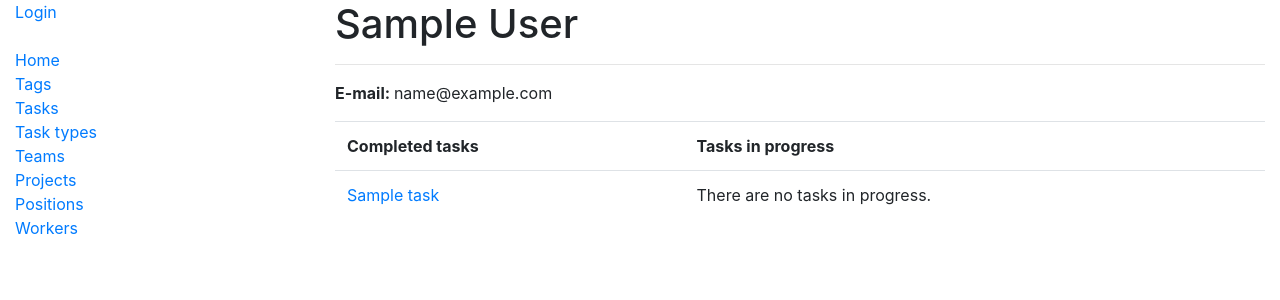
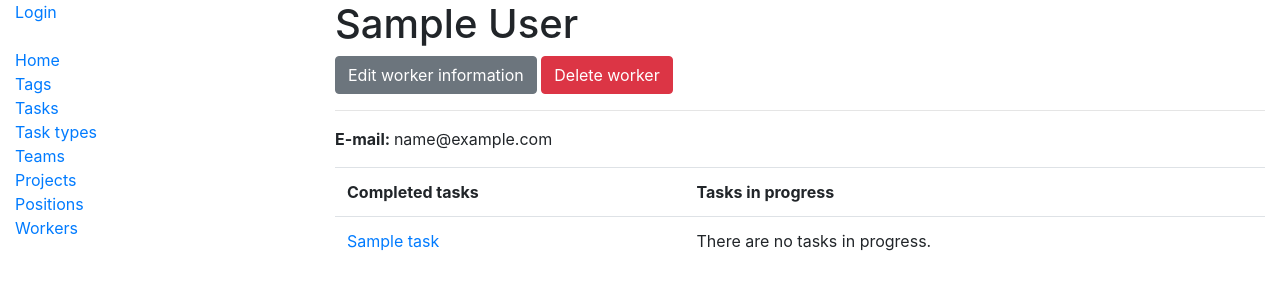
Before and after one commit to ShcherbynaSv/it_company_task_manager, a Django app: page /tasks/workers/1/ in a window 1280 px wide. Shown: the top 300 px of the page. Run offline with Django 5.2, Linux system fonts and the light colour scheme; tables that the repository leaves empty hold one stand-in row (values such as "Sample post").

Commit message:
Add features to create, update and delete workers

```diff
--- a/tasks/urls.py
+++ b/tasks/urls.py
@@ -24,7 +24,10 @@ from tasks.views import (
     ProjectUpdateView,
     ProjectDeleteView,
     WorkerListView,
+    WorkerCreateView,
     WorkerDetailView,
+    WorkerUpdateView,
+    WorkerDeleteView,
     TaskListView,
     TaskDetailView
 )
@@ -101,10 +104,21 @@ urlpatterns = [
         name="project-delete"
     ),
     path("workers/", WorkerListView.as_view(), name="worker-list"),
+    path("workers/create/", WorkerCreateView.as_view(), name="worker-create"),
     path(
         "workers/<int:pk>/",
         WorkerDetailView.as_view(),
         name="worker-detail"
+    ),
+    path(
+        "workers/<int:pk>/update/",
+        WorkerUpdateView.as_view(),
+        name="worker-update"
+    ),
+    path(
+        "workers/<int:pk>/delete/",
+        WorkerDeleteView.as_view(),
+        name="worker-delete"
     ),
     path("tasks/", TaskListView.as_view(), name="task-list"),
     path("tasks/<int:pk>/", TaskDetailView.as_view(), name="task-detail"),
--- a/tasks/views.py
+++ b/tasks/views.py
@@ -4,6 +4,7 @@ from django.shortcuts import render
 from django.urls import reverse_lazy
 from django.views import generic
 
+from .forms import WorkerCreationForm, WorkerUpdateForm
 from .models import Tag, Task, TaskType, Team, Project, Position, Worker
 
 
@@ -192,6 +193,13 @@ class WorkerListView(generic.ListView):
         return context
 
 
+class WorkerCreateView(LoginRequiredMixin, generic.CreateView):
+    model = Worker
+    form_class = WorkerCreationForm
+    template_name = "tasks/worker_form.html"
+    success_url = reverse_lazy("tasks:worker-list")
+
+
 class WorkerDetailView(generic.DetailView):
     model = Worker
 
@@ -214,6 +222,24 @@ class WorkerDetailView(generic.DetailView):
             .select_related("position", "team")
             .prefetch_related("tasks")
         )
+
+
+class WorkerUpdateView(LoginRequiredMixin, generic.UpdateView):
+    model = Worker
+    form_class = WorkerUpdateForm
+    template_name = template_name = "tasks/worker_form.html"
+
+    def get_success_url(self):
+        return reverse_lazy(
+            "tasks:worker-detail",
+            kwargs={"pk": self.object.pk}
+        )
+
+
+class WorkerDeleteView(LoginRequiredMixin, generic.DeleteView):
+    model = Worker
+    template_name = "tasks/confirm_delete_worker.html"
+    success_url = reverse_lazy("tasks:worker-list")
 
 
 class TaskListView(generic.ListView):
--- a/templates/tasks/worker_detail.html
+++ b/templates/tasks/worker_detail.html
@@ -2,6 +2,8 @@
 
 {% block content %}
   <h1>{{ object.first_name }} {{ object.last_name }}</h1>
+  <a class="btn btn-secondary" href="{% url 'tasks:worker-update' object.id %}">Edit worker information</a>
+  <a class="btn btn-danger" href="{% url 'tasks:worker-delete' object.id %}">Delete worker</a>
   <hr>
   {% if object.email %}
     <p><strong>E-mail: </strong> {{ object.email }}</p>
--- /dev/null
+++ b/templates/tasks/worker_form.html
@@ -0,0 +1,6 @@
+{% extends "base.html" %}
+
+{% block content %}
+  <h1>{{ object|yesno:"Update, Create" }} Worker</h1>
+  {% include "includes/form.html" %}
+{% endblock %}
--- a/templates/tasks/worker_list.html
+++ b/templates/tasks/worker_list.html
@@ -1,7 +1,10 @@
 {% extends "base.html" %}
 
 {% block content %}
-  <h1>Workers List</h1>
+  <h1>
+    Workers List
+    <a style="float: right;" class="btn btn-primary" href="{% url 'tasks:worker-create' %}"><b>+</b></a>
+  </h1>
 
   {% if selected_position %}
     <p>Filtered by position: <strong>{{ selected_position.name }}</strong></p>
```
Also changed, not shown: tasks/forms.py (added, +27 -0 lines), templates/tasks/confirm_delete_worker.html (added, +10 -0 lines).
